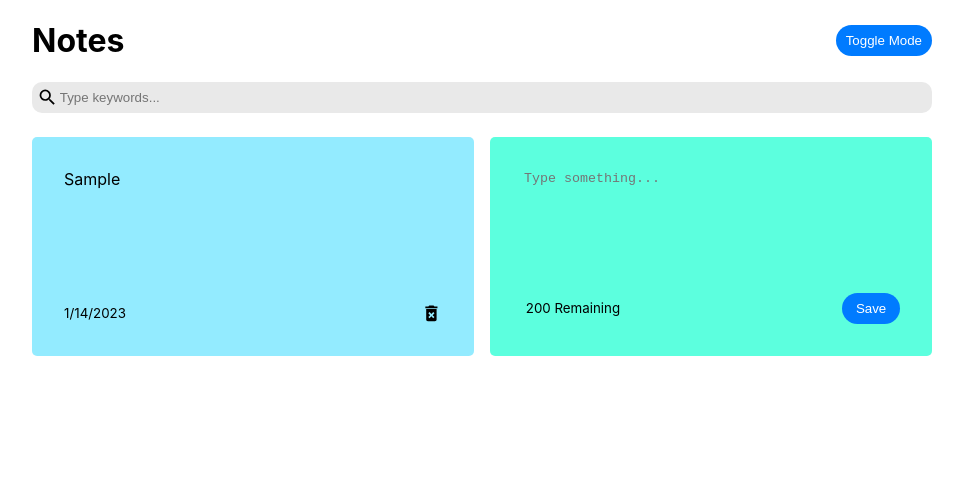
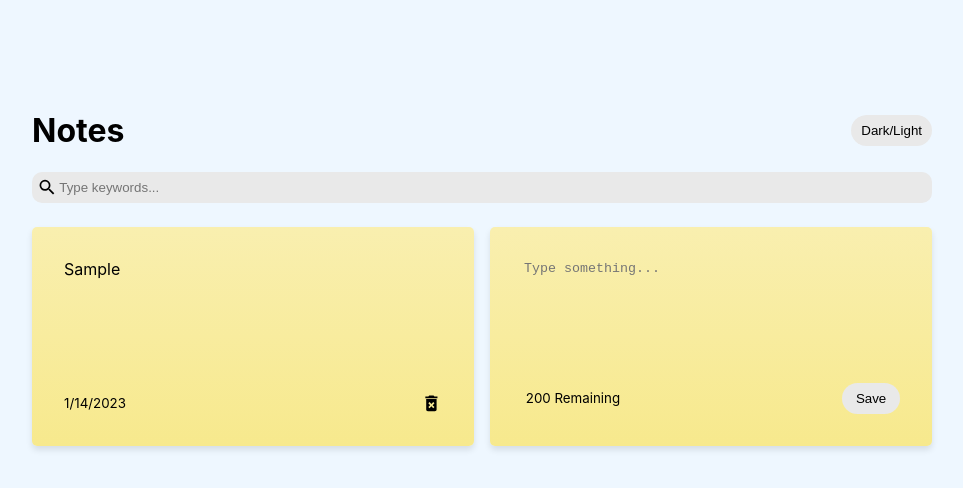
Before and after one commit to ylw311/notes-app, a React (Create React App) app: page / in a window 1280 px wide. Both pictures are taken after typing "Sample" into the empty fields and a click on the button "Save". Shown: the top 488 px of the page, without its empty margins (158-1121 px from the left). Built offline with nearby package versions, Linux system fonts and the light colour scheme.

Commit message:
final touches

```diff
--- a/src/components/Header.js
+++ b/src/components/Header.js
@@ -4,7 +4,7 @@ const Header = ({handleToggleDarkMode}) => {
     return (
         <div className = "header">
             <h1>Notes</h1>
-            <button onClick={() => handleToggleDarkMode((previousMode)=> !previousMode)} className='save'>Toggle Mode</button>
+            <button onClick={() => handleToggleDarkMode((previousMode)=> !previousMode)} className='save'>Dark/Light</button>
         </div>
     )
 }
--- a/src/index.css
+++ b/src/index.css
@@ -5,54 +5,46 @@ body {
     sans-serif;
   -webkit-font-smoothing: antialiased;
   -moz-osx-font-smoothing: grayscale;
-}
-
-code {
-  font-family: source-code-pro, Menlo, Monaco, Consolas, 'Courier New',
-    monospace;
+  background-color: rgba(196, 230, 255, 0.285);
 }
 
 .header {
   display: flex;
   align-items: center;
   justify-content: space-between;
+  padding-top: 10%;
 }
 
 .dark-mode {
   background-color: black;
 }
 
-.dark-mode div{
+.dark-mode h1{
   color: white;
 }
 
-.dark-mode ::placeholder {
-  color: rgb(20, 77, 127);
+span {
+  overflow-wrap: break-word;
 }
 
-
-.dark-mode .search-icons {
-  color: black;
-}
-
-
 .note {
-  background-color: rgba(0, 208, 255, 0.423);
+  background: linear-gradient(#F9EFAF, #F7E98D);
   border-radius: 5px;
   padding: 2rem;
   min-height: 100px;
+  box-shadow:0 4px 6px rgba(0,0,0,0.1);
 
   display: flex;
   flex-direction: column;
   justify-content: space-between;
   white-space: pre-wrap;
+}
 
-}
 
 .notelist {
   display: grid;
   grid-gap: 1rem;
-  grid-template-columns: repeat(auto-fit,minmax(100px, 1fr));
+  grid-template-columns: repeat(auto-fit,minmax(200px, 1fr));
 }
 
 .note.new {
@@ -72,8 +64,8 @@ textarea:focus {
 }
 
 .save {
-  background-color: rgb(0, 123, 255);
-  color: white;
+  background-color: rgb(233, 233, 233);
+  color: black;
   border: none;
   border-radius: 20px;
   padding: 8px 10px 8px 10px;
@@ -81,7 +73,8 @@ textarea:focus {
 
 .save:hover {
   cursor: pointer;
-  background-color: rgba(0, 0, 0, 0.39);
+  color: black;
+  background-color: rgba(255, 255, 255, 0.346);
 }
 
 .footer {
@@ -111,11 +104,13 @@ textarea:focus {
   border-radius: 10px;
   padding: 5px;
   margin-bottom: 1.5em;
+
 }
 
 .search input {
   border: none;
   background-color: rgb(233, 233, 233);
+  width: 100%;
 }
 
 .search input:focus {
```
